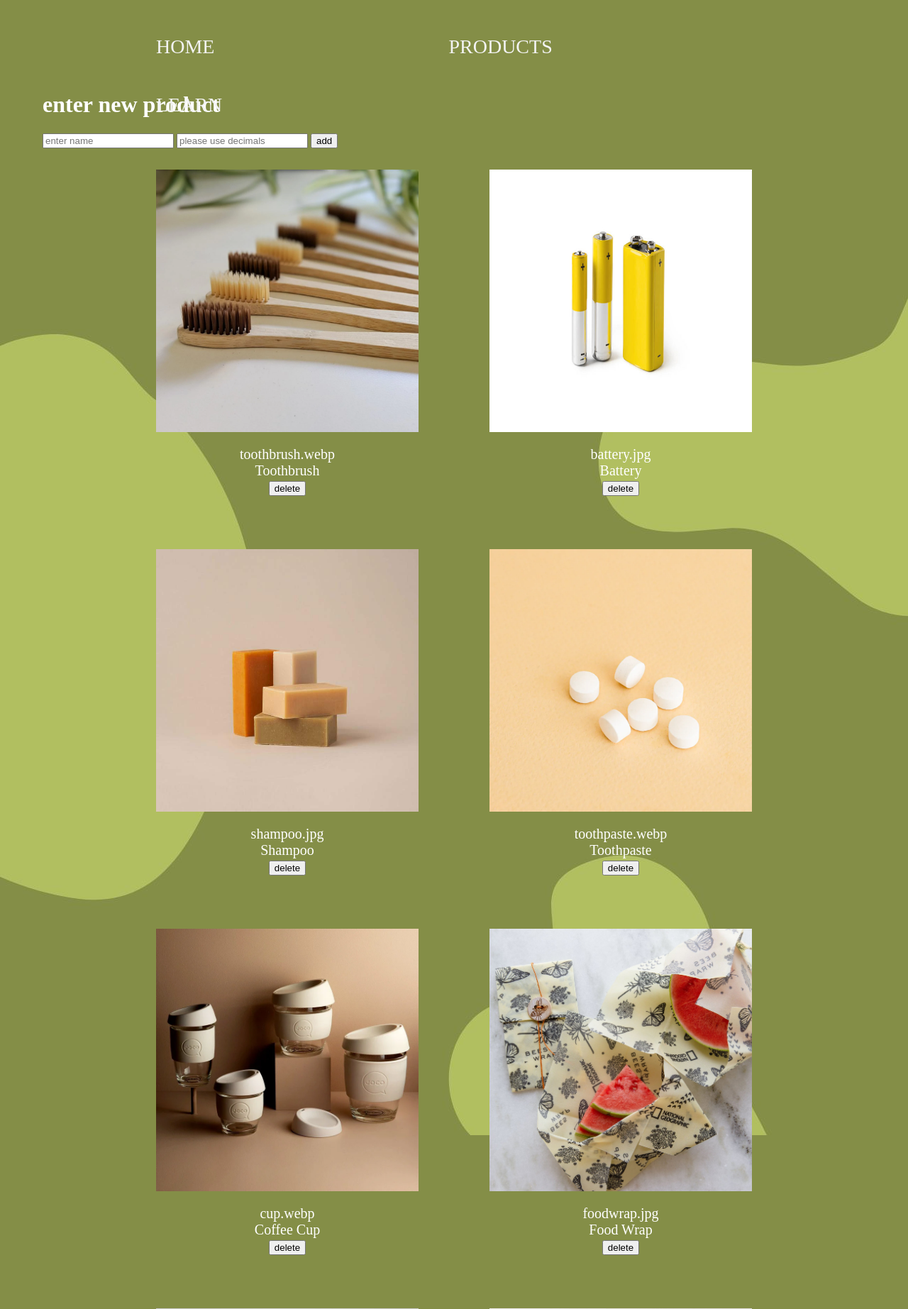
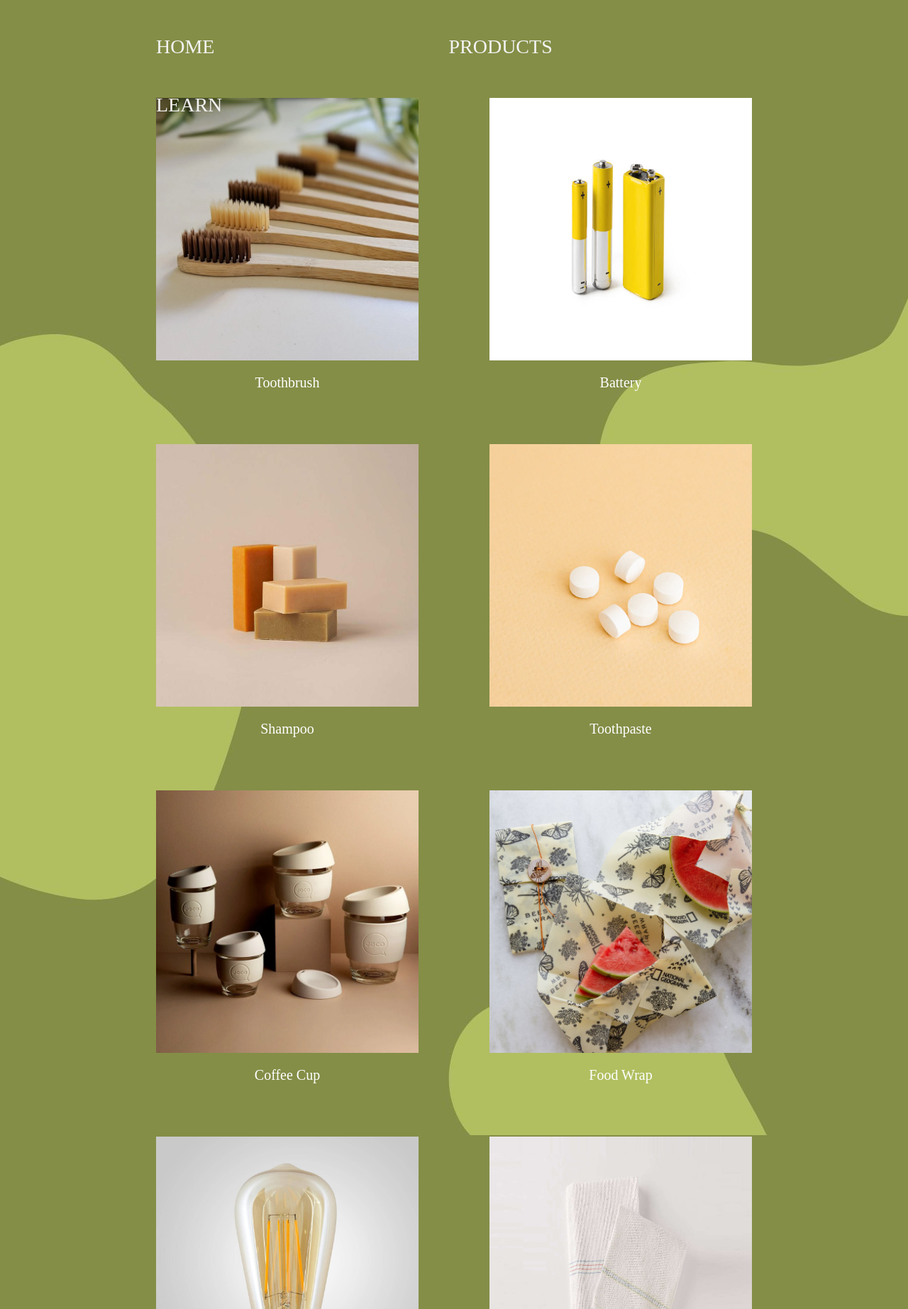
Before and after one commit to slee498/web-application, a Flask app: page /product in a window 1280 px wide. Shown: the top 1845 px of the page at 71% size. Run offline with Flask 2, Linux system fonts and the light colour scheme; data comes from the database, SQL or seed files in the repository.

Commit message:
remove add/delete for user

```diff
--- a/main.py
+++ b/main.py
@@ -32,26 +32,31 @@ def product():
     results = cursor.fetchall()
     return render_template("product.html", results=results)
 
-@app.route("/add", methods=("GET","POST"))
-def add():
-    if request.method == "POST":
-        cursor = get_db().cursor()
-        new_product = request.form["product_name"]
-        new_price = request.form["product_price"]
-        sql = "INSERT INTO product(name, price) VALUES (?,?)"
-        cursor.execute(sql,(new_product,new_price))
-        get_db().commit()
-    return redirect("/product")
+# @app.route("/product/<int:product_id>")
+# def showpost(product_id):
+#     name = "SELECT name FROM product"
+#     return f"product {product_id}" "\n" f"product {name}"
 
-@app.route("/delete", methods=("GET","POST"))
-def delete():
-    if request.method == "POST":
-        cursor = get_db().cursor()
-        id = int(request.form["product_name"])
-        sql = "DELETE FROM product WHERE id=?"
-        cursor.execute(sql,(id,))
-        get_db().commit()
-    return redirect("/product")
+# @app.route("/add", methods=("GET","POST"))
+# def add():
+#     if request.method == "POST":
+#         cursor = get_db().cursor()
+#         new_product = request.form["product_name"]
+#         new_price = request.form["product_price"]
+#         sql = "INSERT INTO product(name, price) VALUES (?,?)"
+#         cursor.execute(sql,(new_product,new_price))
+#         get_db().commit()
+#     return redirect("/product")
+
+# @app.route("/delete", methods=("GET","POST"))
+# def delete():
+#     if request.method == "POST":
+#         cursor = get_db().cursor()
+#         id = int(request.form["product_name"])
+#         sql = "DELETE FROM product WHERE id=?"
+#         cursor.execute(sql,(id,))
+#         get_db().commit()
+#     return redirect("/product")
 
 @app.route("/learn")
 def learn():
--- a/static/styles.css
+++ b/static/styles.css
@@ -2,20 +2,6 @@
 .add {
   padding-left: 60px;
   color: white;
-}
-
-/* modal box */
-.modal {
-  width: auto;
-  height: auto;
-  position: fixed;
-  background-color: rgb(0,0,0,0.4);
-}
-
-.modal-content {
-  background-color: cornsilk;
-  padding: 20px;
-  width: 50%;
 }
 
 /* flexbox on products page */
--- a/templates/product.html
+++ b/templates/product.html
@@ -23,13 +23,13 @@
 
     <br><br> <br><br> <br><br>
 
-      <!-- add/remove item -->
-<form action="/add" method="post" class="add">
+      <!-- add item -->
+<!-- <form action="/add" method="post" class="add">
     <h1> enter new product </h1>
     <input type="text" name="product_name" placeholder="enter name" required="true">
     <input type="number" name="product_price" placeholder="please use decimals" min="0.00" step="0.01" required="true">
     <input type="submit" value="add">
-</form>
+</form> -->
 
  <!-- items -->
     <div class="flex-container">
@@ -38,23 +38,14 @@
                 <figure class="flex-image" >
                     <img src="static/images/{{item[1]}}" class="flex-image" alt="IMG 1">
                 </figure>
-                {{item[1]}} <br> {{item[2]}}
-            <form action="/delete" method="post">
+                {{item[2]}}
+            <!-- <form action="/delete" method="post">
             <input type="hidden" name="product_name" value="{{item[0]}}">
             <input type="submit" value="delete">
-            </form>
+            </form>  -->
             </div>
         {% endfor %}
     </div>
-
-<!-- modal box -->
-<button id="myBtn">More</button>
-<div id="myModal" class="modal">
-    <div class="modal-content">
-        <span class="close">&times;</span>
-        <p>Some text</p>
-    </div>
-</div>
 
 <body class="bgimg3"></body>
 
```
